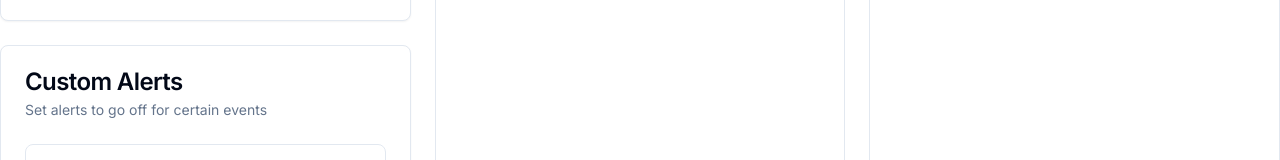
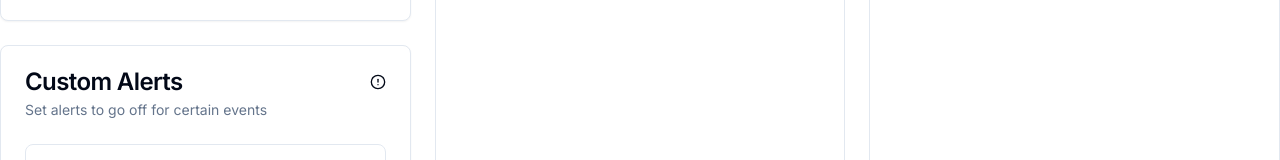
Before and after one commit to UmbrellaCrow612/real-time-customer-engagement-dashboard, a Next.js app: page / in a window 1280 px wide. Shown: the part 431-591 px from the top of the page. Built offline with nearby package versions, Linux system fonts and the light colour scheme.

Commit message:
added icon alert

```diff
--- a/src/components/HomeDashboard/CustomAlerts.tsx
+++ b/src/components/HomeDashboard/CustomAlerts.tsx
@@ -1,4 +1,4 @@
-import { Terminal } from "lucide-react";
+import { Terminal, AlertCircle } from "lucide-react";
 import { Alert, AlertDescription, AlertTitle } from "../ui/alert";
 import { Button } from "../ui/button";
 import {
@@ -15,7 +15,7 @@ export default function CustomAlerts() {
     <>
       <Card className="h-[20rem] xl:h-auto xl:row-span-2 xl:col-span-1 flex flex-col">
         <CardHeader>
-          <CardTitle>Custom Alerts</CardTitle>
+          <CardTitle className="flex items-center justify-between">Custom Alerts <AlertCircle className="w-4 h-4"/></CardTitle>
           <CardDescription>
             Set alerts to go off for certain events
           </CardDescription>
```
